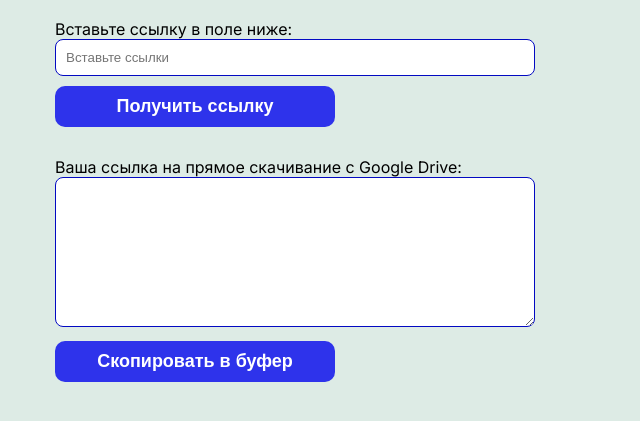
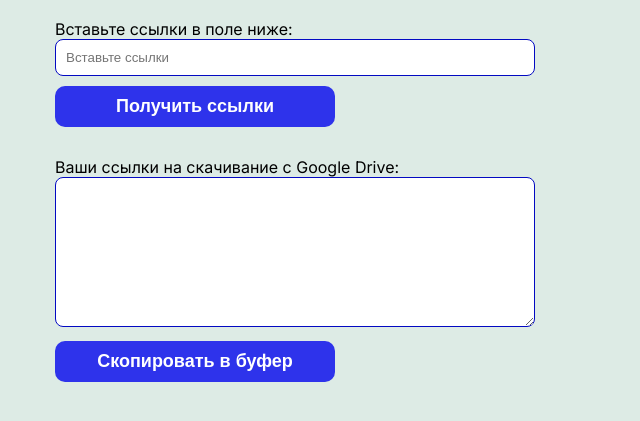
Before and after one commit to maskon/-link-generator, a plain HTML site: page index.html in a window 1280 px wide. Shown: the part 91-512 px from the top of the page, without its empty margins (0-640 px from the left). Drawn offline with Linux system fonts and the light colour scheme.

Commit message:
index.html

```diff
--- a/index.html
+++ b/index.html
@@ -13,14 +13,14 @@
     <div class="wrapper">
         <h1>Преобразователь ссылок</h1>
         <div class="input-block">
-            <div>Вставьте ссылку в поле ниже:</div>
+            <div>Вставьте ссылки в поле ниже:</div>
             <input id="input" type="text" placeholder="Вставьте ссылки">
             <div>
-                <button class="btn" id="btn">Получить ссылку</button>
+                <button class="btn" id="btn">Получить ссылки</button>
             </div>
         </div>
         <div class="textarea-block">
-            <div>Ваша ссылка на прямое скачивание с Google Drive:</div>
+            <div>Ваши ссылки на скачивание с Google Drive:</div>
             <textarea id="result"></textarea>
             <div>
                 <button class="btn" id="btn-copy">Скопировать в буфер</button>
```
